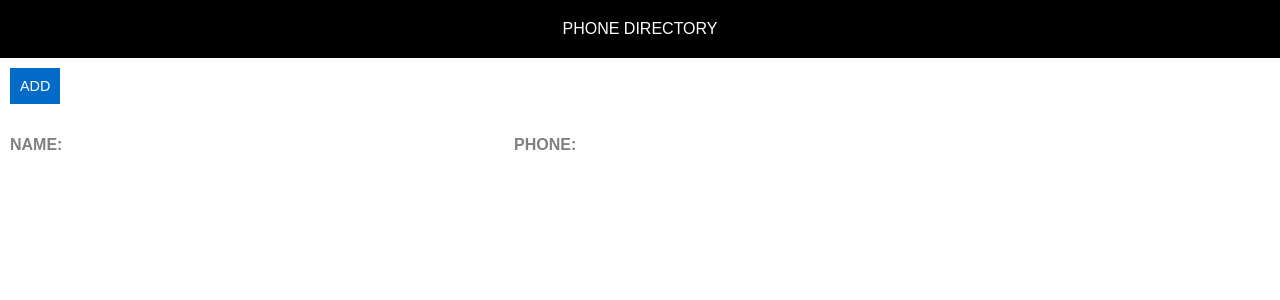
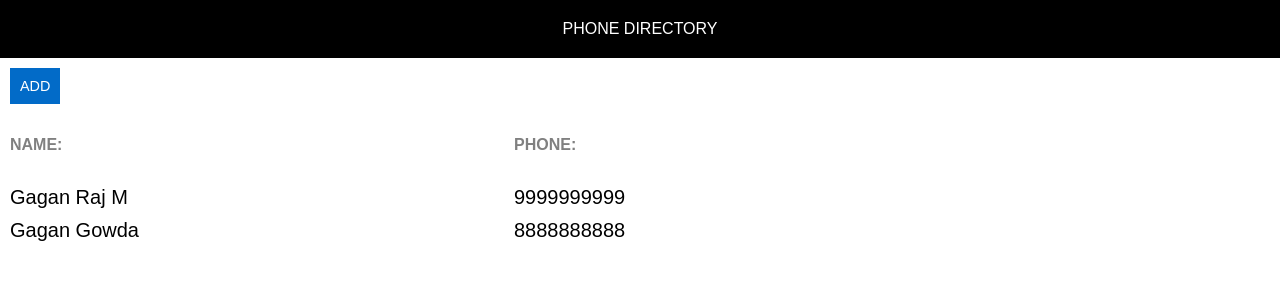
Before and after one commit to gagan392/phone-directory, a React (Create React App) app: page / in a window 1280 px wide. Shown: the top 300 px of the page. Built offline with nearby package versions, Linux system fonts and the light colour scheme; the HTML template or start-up script is replaced by a standard one.

Commit message:
Rendered Subscribers Dynamically

```diff
--- a/src/App.js
+++ b/src/App.js
@@ -3,6 +3,20 @@ import './App.css';
 import Header from "./Header";
 
 class App extends Component {
+
+	subscribers =[
+		{
+			id: 1,
+			name: "Gagan Raj M",
+			phone: "9999999999"
+		},
+		{
+			id: 2,
+			name: "Gagan Gowda",
+			phone: "8888888888"
+		}
+	]
+
 	render() {
 		return (
 			<Fragment>
@@ -15,6 +29,14 @@ class App extends Component {
 						<span className="item-grid item-heading"> Name: </span>
 						<span className="item-grid item-heading"> Phone: </span>
 					</div>
+					{
+						this.subscribers.map(item => {
+							return <div key={item.id} className="grid-container">
+								<span className="item-grid"> {item.name} </span>
+								<span className="item-grid"> {item.phone} </span>
+							</div>
+						})
+					}
 				</div>
 			</Fragment>
 		);
```
